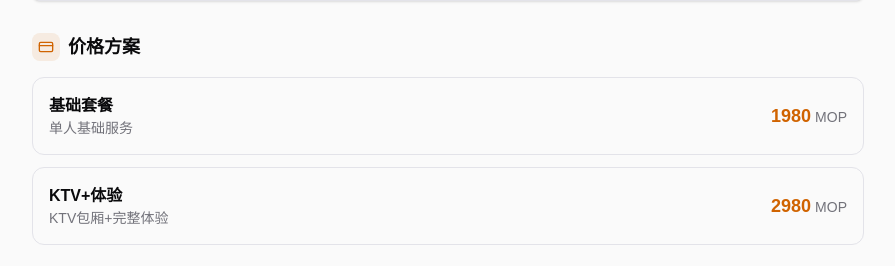
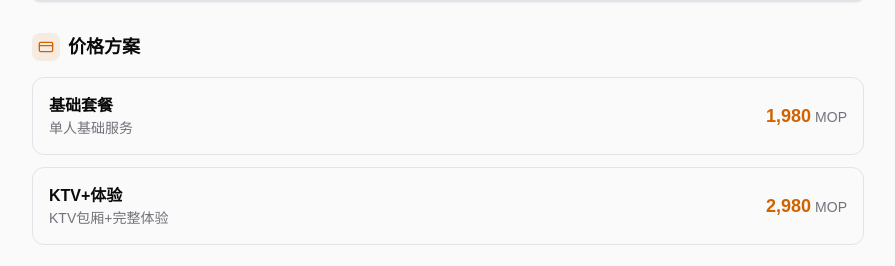
Before and after one commit to mcgd369/mcgd369.github.io, a Next.js app: page /venues/elite-sauna in a window 1280 px wide. Shown: the part 1352-1618 px from the top of the page, without its empty margins (192-1087 px from the left). Built offline with nearby package versions, Linux system fonts and the light colour scheme.

Commit message:
fix: 修复构建兼容性问题 - 升级 radix-ui、修复类型错误、添加 trailingSlash

```diff
--- a/next.config.ts
+++ b/next.config.ts
@@ -2,6 +2,7 @@ import type { NextConfig } from 'next'
 
 const nextConfig: NextConfig = {
   output: 'export',
+  trailingSlash: true,
   images: {
     unoptimized: true,
   },
--- a/src/app/layout.tsx
+++ b/src/app/layout.tsx
@@ -3,6 +3,7 @@ import './globals.css';
 import { ClientProviders } from '@/components/client-providers';
 
 export const metadata: Metadata = {
+  metadataBase: new URL('https://mcgd369.github.io'),
   title: {
     default: '澳门指导 | 澳门水疗场馆专业推荐',
     template: '%s | 澳门指导',
@@ -36,7 +37,7 @@ export default function RootLayout({
   children: React.ReactNode;
 }>) {
   return (
-    <html lang="zh">
+    <html lang="zh" suppressHydrationWarning>
       <body className={`antialiased`}>
         <ClientProviders>
           {children}
--- a/src/app/venues/[slug]/VenueDetailClient.tsx
+++ b/src/app/venues/[slug]/VenueDetailClient.tsx
@@ -524,7 +524,7 @@ export default function VenueDetailClient({ slug }: { slug: string }) {
                       </div>
                       <div className="text-right">
                         <span className="font-bold text-primary text-lg">
-                          {plan.price}
+                          {typeof plan.price === 'number' ? plan.price.toLocaleString() : plan.price}
                         </span>
                         <span className="text-muted-foreground text-sm ml-1">
                           {venue.currency}
--- a/src/components/watermarked-image.tsx
+++ b/src/components/watermarked-image.tsx
@@ -7,7 +7,6 @@ interface WatermarkedImageProps {
   alt: string;
   className?: string;
   loading?: 'lazy' | 'eager' | undefined;
-  fetchPriority?: 'high' | 'low' | 'auto' | undefined;
   style?: React.CSSProperties;
 }
 
@@ -16,7 +15,6 @@ export function WatermarkedImage({
   alt,
   className = '',
   loading,
-  fetchPriority,
   style,
 }: WatermarkedImageProps) {
   const handleContextMenu = useCallback((e: React.MouseEvent) => {
@@ -25,13 +23,13 @@ export function WatermarkedImage({
 
   return (
     <div className={`relative overflow-hidden ${className}`} style={style} onContextMenu={handleContextMenu}>
+      {/* eslint-disable-next-line @next/next/no-img-element */}
       <img
         src={src}
         alt={alt}
         className="w-full h-full object-cover pointer-events-none"
         draggable={false}
         loading={loading}
-        fetchPriority={fetchPriority}
       />
       {/* Center watermark */}
       <div className="absolute inset-0 flex items-center justify-center pointer-events-none">
```
Also changed, not shown: package.json (+4 -4 lines), components.json, src/app/icon.svg (added).
